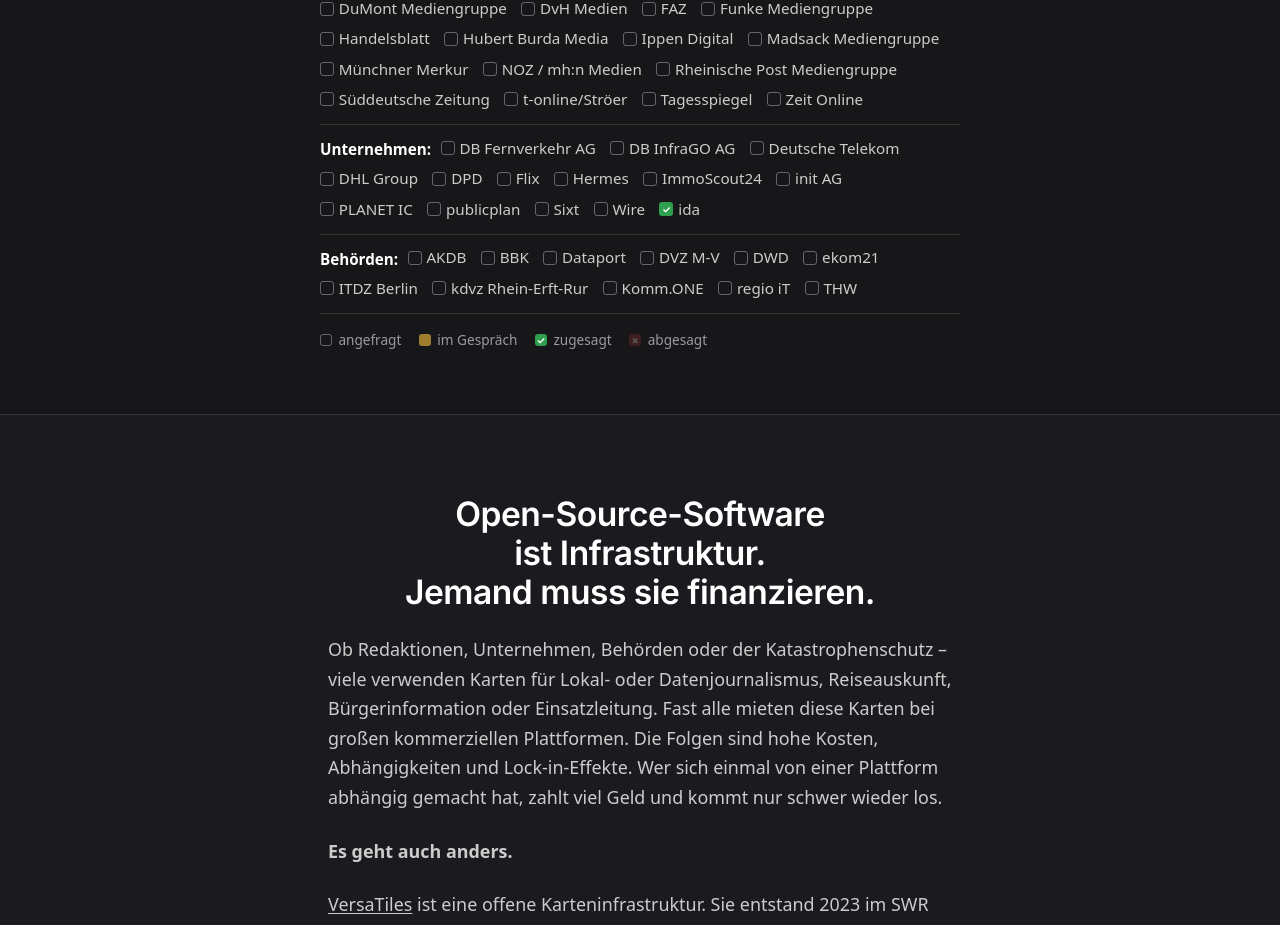
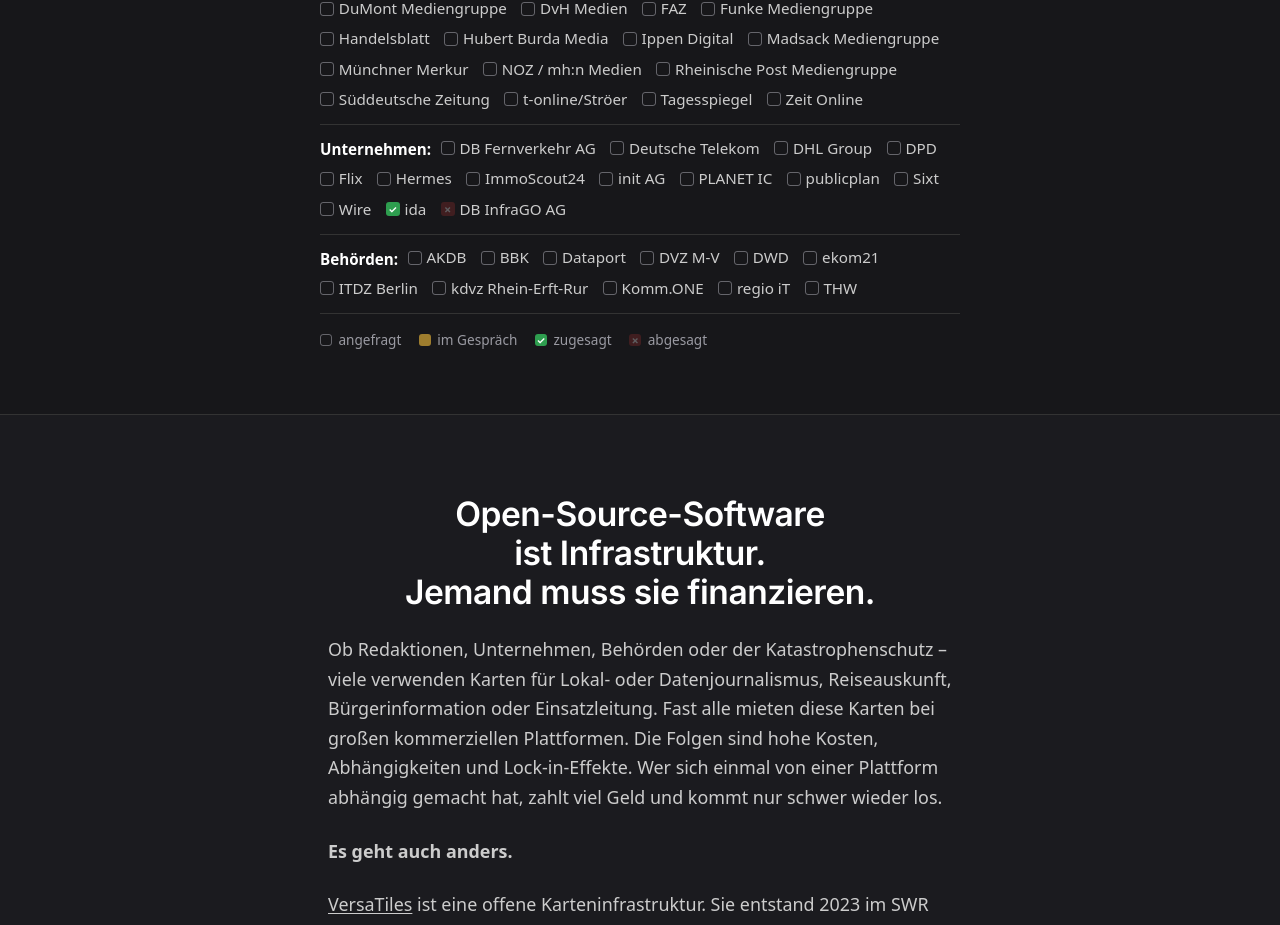
Before and after one commit to versatiles-org/consortium, a SvelteKit app: page /de in a window 1280 px wide. Shown: the part 1599-2524 px from the top of the page. Built offline with nearby package versions, Linux system fonts and the light colour scheme.

Commit message:
fix: update DB InfraGO AG status history to include declined date

```diff
--- a/src/status.ts
+++ b/src/status.ts
@@ -85,7 +85,13 @@
 			id: 'companies',
 			members: [
 				{ name: 'DB Fernverkehr AG', history: [{ status: 'contacted', date: '2026-07-20' }] },
-				{ name: 'DB InfraGO AG', history: [{ status: 'contacted', date: '2026-07-20' }] },
+				{
+					name: 'DB InfraGO AG',
+					history: [
+						{ status: 'contacted', date: '2026-07-20' },
+						{ status: 'declined', date: '2026-09-03' },
+					],
+				},
 				{ name: 'Deutsche Telekom', history: [{ status: 'contacted', date: '2026-07-20' }] },
 				{ name: 'DHL Group', history: [{ status: 'contacted', date: '2026-07-20' }] },
 				{ name: 'DPD', history: [{ status: 'contacted', date: '2026-07-20' }] },
```
